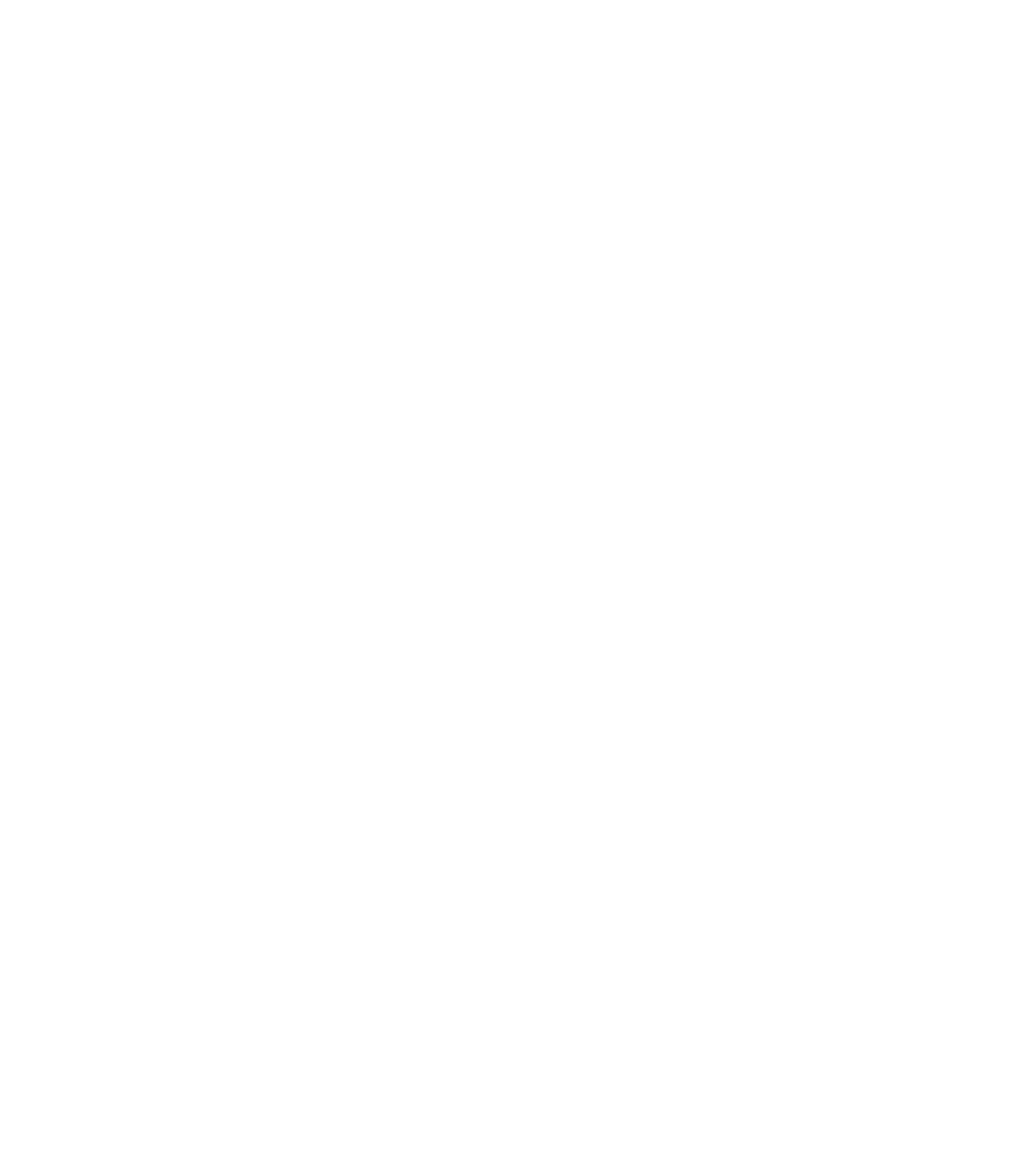
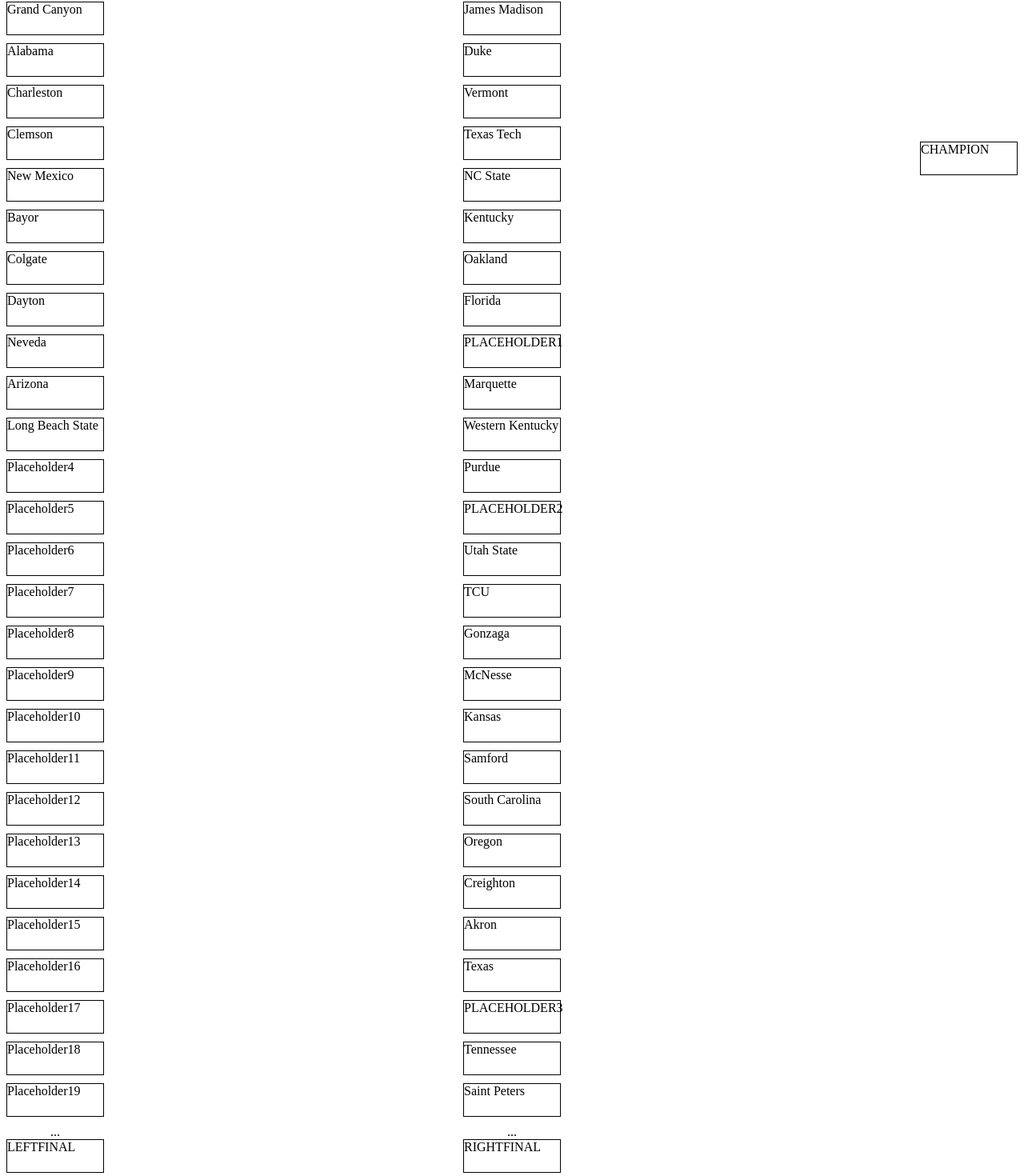
Before and after one commit to lamngo13/march, an Angular app in the folder hello-world/: page / in a window 1280 px wide. Shown: the part 1098-2568 px from the top of the page at 80% size. Before the commit the page ends 840 px from the top, so only its background shows below. Built offline with nearby package versions, Linux system fonts and the light colour scheme.

Commit message:
best copy tbh

```diff
--- a/hello-world/src/app/app.component.css
+++ b/hello-world/src/app/app.component.css
@@ -1,57 +1,41 @@
-/* Styles for team sets */
-.team-set {
-    position: absolute;
+/* bracket.component.css */
+
+/* Container for each team */
+.team-container {
   display: flex;
   flex-direction: column;
 }
 
-  .teamsleft {
-    left: 0;
-    top: 50%;
-    transform: translateY(-50%);
-  }
-
-  .teamsleft1 {
-    left: 25%;
-    top: 50%;
-    transform: translateY(-50%);
-  }
-
-  /* Additional styles for teamsleft2, teamsleft3, teamsleft4, teamsleft5 */
-
-  .teamsright {
-    right: 0;
-    top: 50%;
-    transform: translateY(-50%);
-  }
-
-  .teamsright1 {
-    right: 25%;
-    top: 50%;
-    transform: translateY(-50%);
-  }
-
-  /* Additional styles for teamsright2, teamsright3, teamsright4, teamsright5 */
-
-  /* Styles for teams */
+/* Style for each team */
 .team {
   width: 120px;
   height: 40px;
   margin-bottom: 10px;
-    border: 1px solid black;
+  border: 1px solid #000;
 }
 
-  /* Styles for the bracket container */
+/* Style for the bracket container */
 .bracket {
-    position: relative;
-    width: 100%;
-    height: 100%;
+  display: flex;
+  justify-content: space-between;
+  align-items: center;
 }
 
-  /* Styles for the champion */
+/* Style for each round */
+.round {
+  display: flex;
+  flex-direction: column;
+  align-items: center;
+}
+
+/* Style for each match */
+.match {
+  display: flex;
+  flex-direction: column;
+  align-items: center;
+}
+
+/* Style for the champion */
 .champion {
-    position: absolute;
-    bottom: 20px;
-    left: 50%;
-    transform: translateX(-50%);
+  margin-top: 20px;
 }
--- a/hello-world/src/app/app.component.html
+++ b/hello-world/src/app/app.component.html
@@ -1,66 +1,61 @@
-
-
-<!--
-<div class="bracket">
-  <div class="round">
-    <div class="match">
-      <button class="team"
-              *ngFor="let team of teamsleft; let i = index"
-              [class.selected]="team.aselected"
-              (click)="toggleSelected(team, true)">
-        {{ team.name }}
-      </button>
-    </div>
-  </div>
-
-
-  <div class="round">
-    <div class="match">
-      <button class="team"
-              *ngFor="let team of teamsright; let i = index"
-              [class.selected]="team.aselected"
-              (click)="toggleSelected(team, false)">
-        {{ team.name }}
-      </button>
-    </div>
-  </div>
-</div>
--->
-
-
-
 <!-- bracket.component.html -->
 
 <div class="bracket">
   <!-- Left Side Teams -->
-  <div class="team-set teamsleft">
+  <div class="round">
+    <div class="match">
       <!-- Teams Left -->
+      <div class="team-container">
         <div class="team" *ngFor="let team of teamsleft">
           {{ team.name }}
         </div>
       </div>
-  <div class="team-set teamsleft1">
+    </div>
+    <div class="match">
       <!-- Teams Left 1 -->
+      <div class="team-container">
         <div class="team" *ngFor="let team of teamsleft1">
           {{ team.name }}
         </div>
       </div>
-  <!-- Additional sets for teamsleft2, teamsleft3, teamsleft4, teamsleft5 -->
+    </div>
+    <!-- Additional rounds for teamsleft2, teamsleft3, teamsleft4, teamsleft5 -->
+    ...
+    <div class="match">
+      <!-- Final Left Team -->
+      <div class="team-container">
+        <div class="team">{{ teamsleftfinal.name }}</div>
+      </div>
+    </div>
+  </div>
 
   <!-- Right Side Teams -->
-  <div class="team-set teamsright1">
+  <div class="round">
+    <div class="match">
       <!-- Teams Right 1 -->
+      <div class="team-container">
         <div class="team" *ngFor="let team of teamsright1">
           {{ team.name }}
         </div>
       </div>
-  <div class="team-set teamsright">
+    </div>
+    <div class="match">
       <!-- Teams Right -->
+      <div class="team-container">
         <div class="team" *ngFor="let team of teamsright">
           {{ team.name }}
         </div>
       </div>
-  <!-- Additional sets for teamsright2, teamsright3, teamsright4, teamsright5 -->
+    </div>
+    <!-- Additional rounds for teamsright2, teamsright3, teamsright4, teamsright5 -->
+    ...
+    <div class="match">
+      <!-- Final Right Team -->
+      <div class="team-container">
+        <div class="team">{{ teamsrightfinal.name }}</div>
+      </div>
+    </div>
+  </div>
 
   <!-- Champion -->
   <div class="champion">
--- a/hello-world/src/app/app.component.ts
+++ b/hello-world/src/app/app.component.ts
@@ -195,9 +195,9 @@
     new Team("Placeholder61", 1, 0),
   ];
 
-  teamsleftfinal = new Team("Placeholder64", 1, 0);
-  teamsrightfinal = new Team("Placeholder65", 1, 0);
-  champion = new Team("Placeholder66", 1, 0);
+  teamsleftfinal = new Team("LEFTFINAL", 1, 0);
+  teamsrightfinal = new Team("RIGHTFINAL", 1, 0);
+  champion = new Team("CHAMPION", 1, 0);
 
 
 
```
Lines whose indentation alone changed are shown as unchanged.
